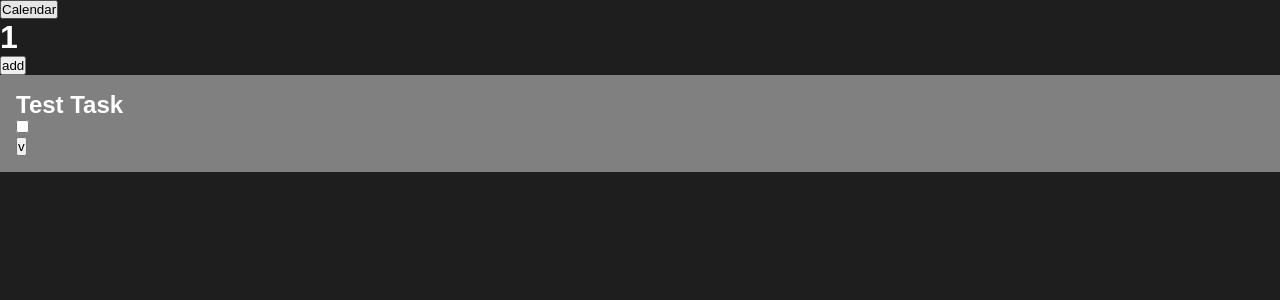
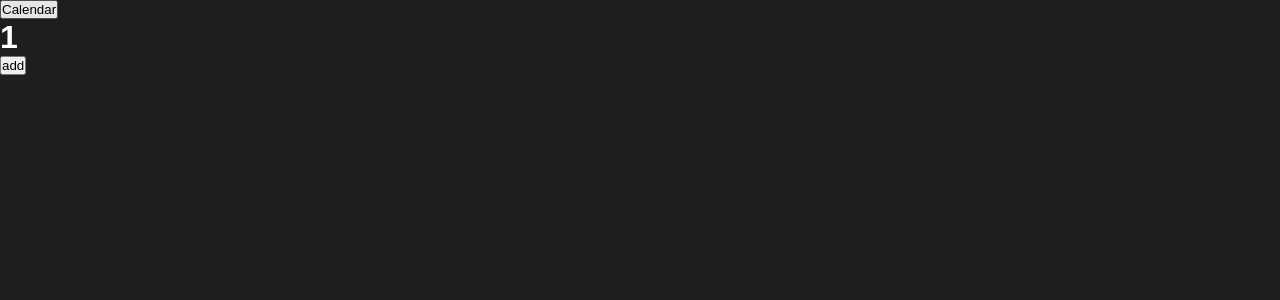
Before and after one commit to zori369/FoxTasks, a React (Vite) app: page /day/1 in a window 1280 px wide. Shown: the top 300 px of the page. Built offline with nearby package versions, Linux system fonts and the light colour scheme.

Commit message:
Delete tasks

```diff
--- a/src/components/TaskPopup.tsx
+++ b/src/components/TaskPopup.tsx
@@ -1,8 +1,10 @@
 import { useState } from "react";
+import { TaskType } from "../types/task";
 
 interface TaskPopupProps {
     onClose: () => void;
     date: string;
+    task?: TaskType | null;
 }
 
 function TaskPopup({onClose, date}: TaskPopupProps) {
--- a/src/components/TaskRow.tsx
+++ b/src/components/TaskRow.tsx
@@ -1,4 +1,5 @@
 import { useState, useEffect } from "react";
+import { TaskType } from "../types/task";
 
 interface TaskProps {
   id: string;
@@ -8,9 +9,11 @@ interface TaskProps {
   alarm?: string;
   color: string;
   length?: number;
+  onEdit: (task: TaskType) => void;
+  onDelete: (id: string) => void;
 }
 
-function TaskRow({ id, title, description, completed, alarm, color, length }: TaskProps) {
+function TaskRow({ id, title, description, completed, alarm, color, length, onEdit, onDelete }: TaskProps) {
   const [isExpanded, setIsExpanded] = useState(false);
   const [remainingTime, setRemainingTime] = useState(length ? length * 60 : 0);
   const [isRunning, setIsRunning] = useState(false);
@@ -29,8 +32,10 @@ function TaskRow({ id, title, description, completed, alarm, color, length }: Ta
 
     if (deltaX < -50) {
       setSwipeDirection("left");
+      onEdit({id, title, description, completed, alarm, color, length});
     } else if (deltaX > 50) {
       setSwipeDirection("right");
+      onDelete(id);
     } else {
       setSwipeDirection("");
     }
--- a/src/screens/DayScreen.tsx
+++ b/src/screens/DayScreen.tsx
@@ -1,23 +1,39 @@
 import { useNavigate, useParams } from "react-router-dom";
-import { useState } from "react";
+import { useState, useEffect } from "react";
 import TaskRow from "../components/TaskRow";
 import TaskPopup from "../components/TaskPopup";
+import { TaskType } from "../types/task";
 
 function DayScreen() {
     const navigate = useNavigate();
     const params = useParams();
     const date = params.date;
     const [showPopup, setShowPopup] = useState(false);
+    const [tasks, setTasks] = useState<TaskType[]>([]);
+    const [editingTask, setEditingTask] = useState<TaskType | null>(null);
 
-    const testTask = {
-        id: "1",
-        title: "Test Task",
-        description: "This is a sample task.",
-        completed: false,
-        alarm: "17:30",
-        color: "gray",
-        length: 5, // 5 minutes
-      };
+    function loadTasks() {
+        const allTasks = JSON.parse(localStorage.getItem("tasks") || "{}");
+        const dayTasks = allTasks[date!] || [];
+        setTasks(dayTasks);
+    }
+
+    function handleDelete(id: string) {
+        const allTasks = JSON.parse(localStorage.getItem("tasks") || "{}");
+        const updatedDayTasks = (allTasks[date!] || []).filter((task: TaskType) => task.id !== id);
+        allTasks[date!] = updatedDayTasks;
+        localStorage.setItem("tasks", JSON.stringify(allTasks));
+        loadTasks();
+    }
+
+    function handleEdit(task: TaskType) {
+        setEditingTask(task);
+        setShowPopup(true);
+    }
+
+    useEffect(() => {
+        loadTasks();
+    }, [date]);
 
     return (
         <div>
@@ -28,16 +44,24 @@ function DayScreen() {
                     <button onClick={() => setShowPopup(true)}>add</button>
                 </div>
                 <div>
-                <TaskRow
-                    id={testTask.id}
-                    title={testTask.title}
-                    description={testTask.description}
-                    completed={testTask.completed}
-                    alarm={testTask.alarm}
-                    color={testTask.color}
-                    length={testTask.length}
-                />
-                {showPopup && <TaskPopup onClose={() => setShowPopup(false)} />}
+                    {tasks.map(task => (
+                        <TaskRow key={task.id}
+                                {...task}
+                                onDelete={()=>handleDelete(task.id)}
+                                onEdit={()=>handleEdit(task)}
+                        />
+                    ))}
+                    {showPopup && (
+                        <TaskPopup
+                            onClose={() => {
+                            setShowPopup(false);
+                            setEditingTask(null);
+                            loadTasks();
+                            }}
+                            date={date!}
+                            task={editingTask}
+                        />
+                    )}
                 </div>
             </div>
         </div>
--- /dev/null
+++ b/src/types/task.tsx
@@ -0,0 +1,9 @@
+export interface TaskType {
+    id: string;
+    title: string;
+    description?: string;
+    alarm?: string;
+    length?: number;
+    color: string;
+    completed: boolean;
+  }
```
